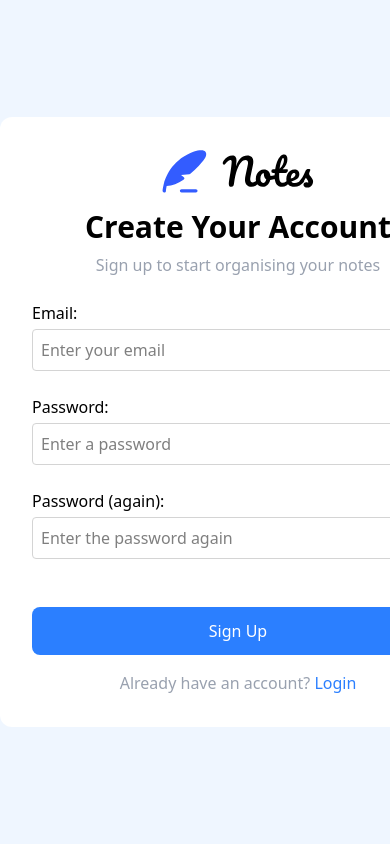
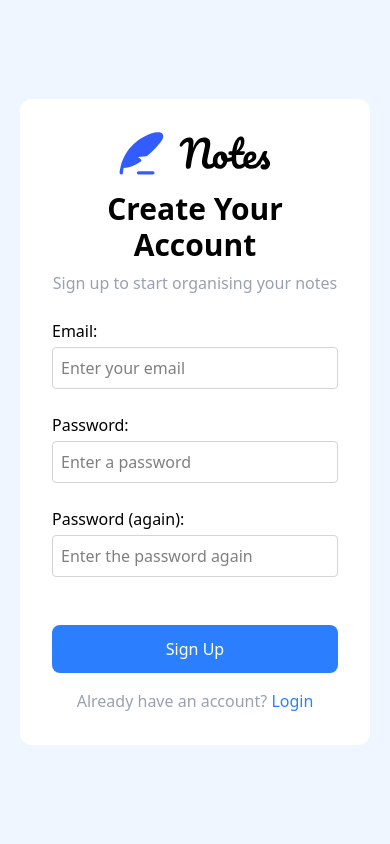
Before and after one commit to DanBayford/notes-app, a Django app: page /signup/ in a window 390 px wide; the page is wider, and only the part inside the window is pictured. Run offline with Django 5.2, Linux system fonts and the light colour scheme.

```diff
--- a/web/templates/allauth/login.html
+++ b/web/templates/allauth/login.html
@@ -2,9 +2,9 @@
 {% load static %}
 {% load allauth account %}
 {% block content %}
-<main class="grid min-h-screen grid-cols-[1fr_476px_1fr] bg-blue-50">
+<main class="grid min-h-screen grid-cols-[1fr_350px_1fr] md:grid-cols-[1fr_476px_1fr] bg-blue-50">
   <section class="col-start-2 col-end-3 flex flex-col justify-center">
-    <div class="mx-auto w-[476px] p-8 bg-white rounded-xl">
+    <div class="mx-auto w-full p-8 bg-white rounded-xl">
       <span class="flex justify-center mb-4 text-[#000]">
       {% include 'svgs/logo.svg' with classes='w-38'%}
       </span>
--- a/web/templates/allauth/logout.html
+++ b/web/templates/allauth/logout.html
@@ -2,9 +2,9 @@
 {% load static %}
 {% load allauth account %}
 {% block content %}
-<main class="grid min-h-screen grid-cols-[1fr_476px_1fr] bg-blue-50">
+<main class="grid min-h-screen grid-cols-[1fr_350px_1fr] md:grid-cols-[1fr_476px_1fr] bg-blue-50">
   <section class="col-start-2 col-end-3 flex flex-col justify-center">
-    <div class="mx-auto w-[476px] p-8 bg-white rounded-xl">
+    <div class="mx-auto w-full p-8 bg-white rounded-xl">
       <span class="flex justify-center mb-4 text-[#000]">
       {% include 'svgs/logo.svg' with classes='w-38'%}
       </span>
--- a/web/templates/allauth/signup.html
+++ b/web/templates/allauth/signup.html
@@ -2,9 +2,9 @@
 {% load static %}
 {% load allauth account %}
 {% block content %}
-<main class="grid min-h-screen grid-cols-[1fr_476px_1fr] bg-blue-50">
+<main class="grid min-h-screen grid-cols-[1fr_350px_1fr] md:grid-cols-[1fr_476px_1fr] bg-blue-50">
   <section class="col-start-2 col-end-3 flex flex-col justify-center">
-    <div class="mx-auto w-[476px] p-8 bg-white rounded-xl">
+    <div class="mx-auto w-full p-8 bg-white rounded-xl">
       <span class="flex justify-center mb-4 text-[#000]">
         {% include 'svgs/logo.svg' with classes='w-38'%}
       </span>
--- a/web/templates/base.html
+++ b/web/templates/base.html
@@ -1,7 +1,9 @@
 <!-- Base.html - the root template for loading assets etc -->
 {% load static %}
 <!DOCTYPE html>
-{% if user and user.profile.get_user_theme == 'LIGHT'%}
+<!-- Auth screens default to light mode -->
+{% if request.path == '/login/' or request.path == '/signup/' or request.path == '/logout/'%}
+{% elif user and user.profile.get_user_theme == 'LIGHT'%}
   <html lang="en" data-theme="light">
 {% elif user and user.profile.get_user_theme == 'DARK'%}
   <html lang="en" data-theme="dark">
```
Also changed, not shown: web/core/static/css/styles.css.
